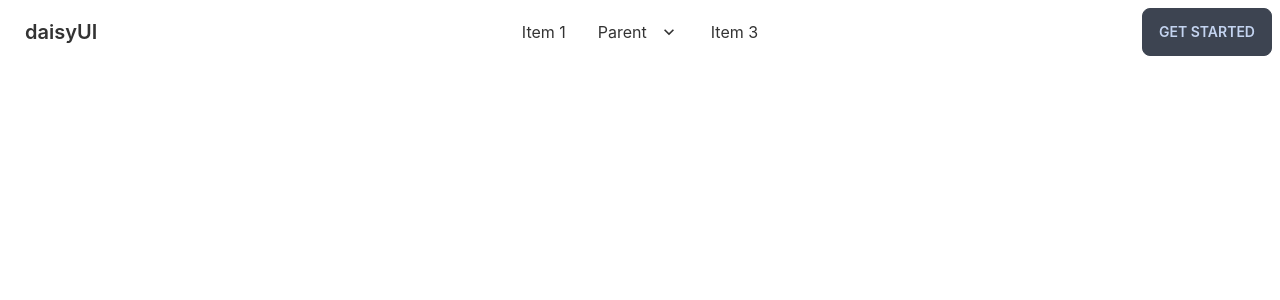
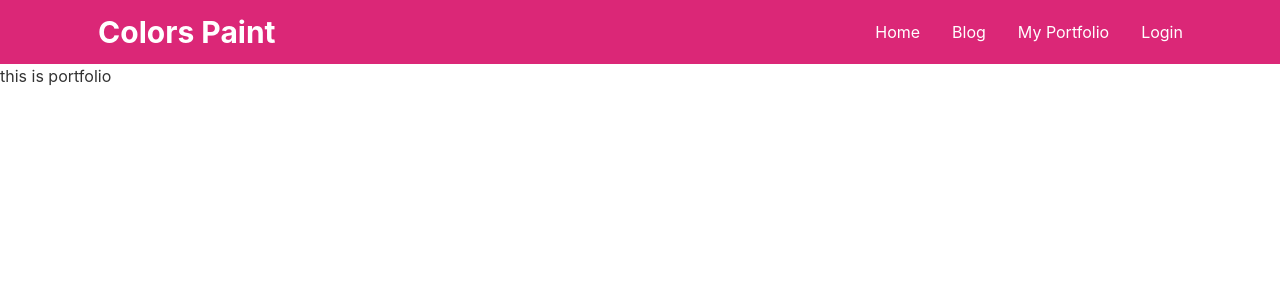
Before and after one commit to SantoSaha508/manufacturar-website-client, a React (Create React App) app: page /myportfolio in a window 1280 px wide. Shown: the top 300 px of the page. Built offline with nearby package versions, Linux system fonts and the light colour scheme.

Commit message:
create some route

```diff
--- a/src/App.js
+++ b/src/App.js
@@ -4,6 +4,8 @@ import { Route, Routes } from 'react-router-dom';
 import Navbar from './Pages/Shared/Navbar';
 import Home from './Pages/Home/Home';
 import Blog from './Pages/Blog/Blog';
+import Login from './Pages/Login/Login';
+import MyPortfolio from './Pages/MyPortfolio/MyPortfolio';
 
 function App() {
   return (
@@ -13,6 +15,8 @@ function App() {
       <Route path='/' element={<Home></Home>}></Route>
         <Route path='home' element={<Home></Home>}></Route>
         <Route path='blog' element={<Blog></Blog>}></Route>
+        <Route path='myportfolio' element={<MyPortfolio></MyPortfolio>}></Route>
+        <Route path='login' element={<Login></Login>}></Route>
       </Routes>
     </div>
   );
--- /dev/null
+++ b/src/Pages/Login/Login.js
@@ -0,0 +1,11 @@
+import React from 'react';
+
+const Login = () => {
+    return (
+        <div>
+            <h2>this is login</h2>
+        </div>
+    );
+};
+
+export default Login;
--- /dev/null
+++ b/src/Pages/Login/Signup.js
@@ -0,0 +1,11 @@
+import React from 'react';
+
+const Signup = () => {
+    return (
+        <div>
+            <h2>this is signup</h2>
+        </div>
+    );
+};
+
+export default Signup;
--- /dev/null
+++ b/src/Pages/MyPortfolio/MyPortfolio.js
@@ -0,0 +1,11 @@
+import React from 'react';
+
+const MyPortfolio = () => {
+    return (
+        <div>
+            <h2>this is portfolio</h2>
+        </div>
+    );
+};
+
+export default MyPortfolio;
--- a/src/Pages/Shared/Navbar.js
+++ b/src/Pages/Shared/Navbar.js
@@ -1,48 +1,30 @@
 import React from 'react';
+import { Link } from 'react-router-dom';
 
 const Navbar = () => {
+    const manuItems = <>
+        <li><Link to="/home">Home</Link></li>
+        <li><Link to="/blog">Blog</Link></li>
+        <li><Link to="/myportfolio">My Portfolio</Link></li>
+        <li><Link to="/login">Login</Link></li>
+    </>
     return (
-        <div class="navbar bg-base-100">
-            <div class="navbar-start">
-                <div class="dropdown">
-                    <label tabindex="0" class="btn btn-ghost lg:hidden">
-                        <svg xmlns="http://www.w3.org/2000/svg" class="h-5 w-5" fill="none" viewBox="0 0 24 24" stroke="currentColor"><path stroke-linecap="round" stroke-linejoin="round" stroke-width="2" d="M4 6h16M4 12h8m-8 6h16" /></svg>
+        <div className="navbar bg-pink-600 text-white">
+            <div className="navbar-start mx-auto">
+                <div className="dropdown">
+                    <label tabindex="0" className="btn btn-ghost lg:hidden">
+                        <svg xmlns="http://www.w3.org/2000/svg" className="h-5 w-5" fill="none" viewBox="0 0 24 24" stroke="currentColor"><path stroke-linecap="round" stroke-linejoin="round" stroke-width="2" d="M4 6h16M4 12h8m-8 6h16" /></svg>
                     </label>
-                    <ul tabindex="0" class="menu menu-compact dropdown-content mt-3 p-2 shadow bg-base-100 rounded-box w-52">
-                        <li><a>Item 1</a></li>
-                        <li tabindex="0">
-                            <a class="justify-between">
-                                Parent
-                                <svg class="fill-current" xmlns="http://www.w3.org/2000/svg" width="24" height="24" viewBox="0 0 24 24"><path d="M8.59,16.58L13.17,12L8.59,7.41L10,6L16,12L10,18L8.59,16.58Z" /></svg>
-                            </a>
-                            <ul class="p-2">
-                                <li><a>Submenu 1</a></li>
-                                <li><a>Submenu 2</a></li>
-                            </ul>
-                        </li>
-                        <li><a>Item 3</a></li>
+                    <ul tabindex="0" className="menu menu-compact dropdown-content mt-3 p-2 shadow bg-base-100 rounded-box w-52 text-black">
+                        {manuItems}
                     </ul>
                 </div>
-                <a class="btn btn-ghost normal-case text-xl">daisyUI</a>
+                <Link to="/home" className="btn btn-ghost normal-case text-3xl text-white font-bold ">Colors Paint</Link>
             </div>
-            <div class="navbar-center hidden lg:flex">
-                <ul class="menu menu-horizontal p-0">
-                    <li><a>Item 1</a></li>
-                    <li tabindex="0">
-                        <a>
-                            Parent
-                            <svg class="fill-current" xmlns="http://www.w3.org/2000/svg" width="20" height="20" viewBox="0 0 24 24"><path d="M7.41,8.58L12,13.17L16.59,8.58L18,10L12,16L6,10L7.41,8.58Z" /></svg>
-                        </a>
-                        <ul class="p-2">
-                            <li><a>Submenu 1</a></li>
-                            <li><a>Submenu 2</a></li>
-                        </ul>
-                    </li>
-                    <li><a>Item 3</a></li>
+            <div className="navbar-center hidden lg:flex mx-auto">
+                <ul className="menu menu-horizontal p-0">
+                    {manuItems}
                 </ul>
-            </div>
-            <div class="navbar-end">
-                <a class="btn">Get started</a>
             </div>
         </div>
     );
```
